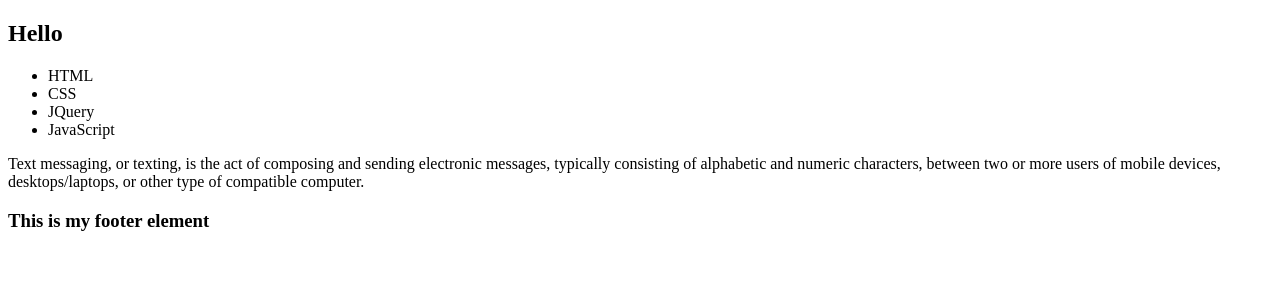
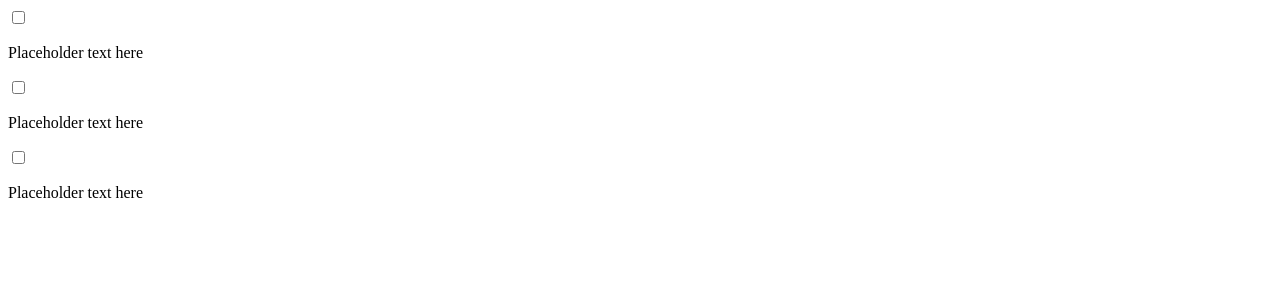
Before and after one commit to NabidAlam/reactjs-website, a React (Create React App) app: page / in a window 1280 px wide. Shown: the top 300 px of the page. Built offline with nearby package versions, Linux system fonts and the light colour scheme.

Commit message:
sign up design

```diff
--- a/src/App.js
+++ b/src/App.js
@@ -1,13 +1,20 @@
 import React from 'react'
-import Footer from './Footer'
-import Header from './Header'
-import MainContent from './MainContent'
+import Footer from './components/Footer'
+import Header from './components/Header'
+import MainContent from './components/MainContent'
 function App(){
   return (
     <div>
-      <Header />
+      {/* <Header />
       <MainContent />
-      <Footer />
+      <Footer />   */}
+      <input type="checkbox"/>
+      <p>Placeholder text here</p>
+      <input type="checkbox" />
+      <p>Placeholder text here</p>
+      <input type="checkbox" />
+      <p>Placeholder text here</p>
+
     </div>
   )
 
```
Also changed, not shown: src/components/Footer.js (renamed from src/Footer.js), src/components/Header.js (renamed from src/Header.js), src/components/MainContent.js (renamed from src/MainContent.js).
